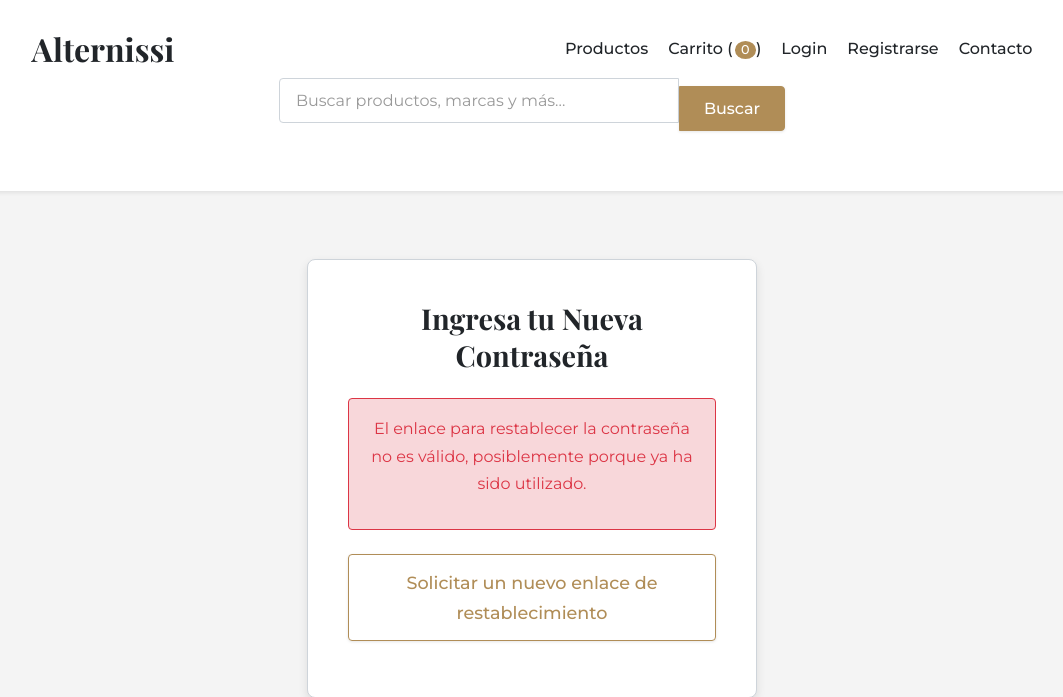
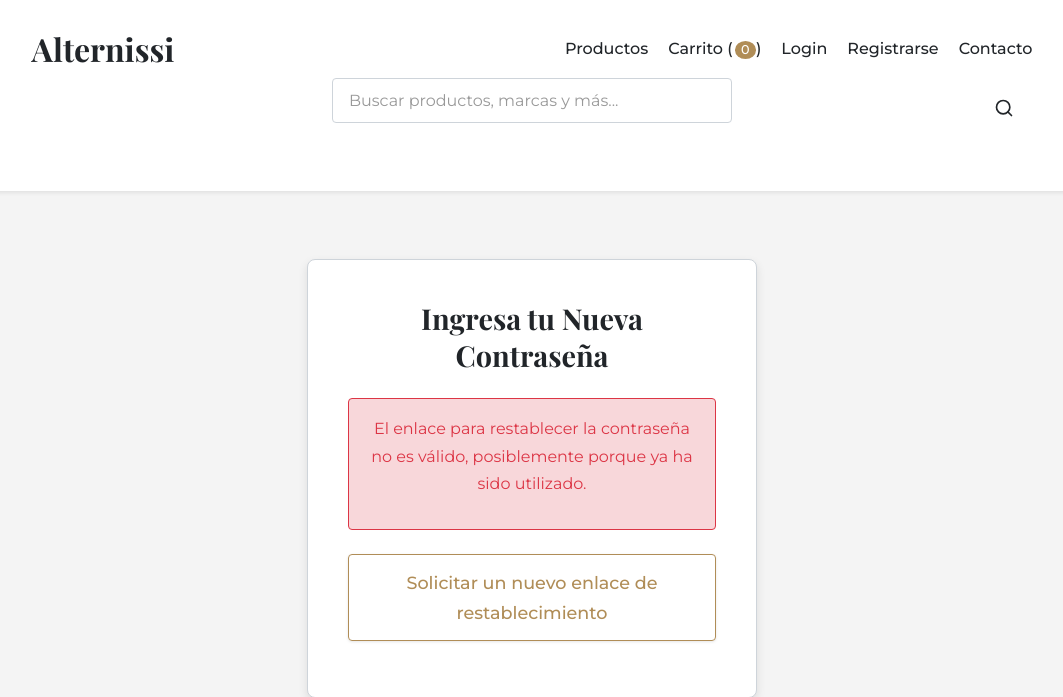
Before and after one commit to sergiorhvenetor/Alternissi, a Django app: page /reset/1/1/ in a window 1280 px wide. Shown: the top 697 px of the page, without its empty margins (108-1171 px from the left). Run offline with Django 5.2, Linux system fonts and the light colour scheme; data that the repository does not hold is empty.

Commit message:
This commit improves the search bar by adding a search icon to the button and improving the overall styling. The search button is now inside the search input, and the input has a focus effect.

```diff
--- a/post/static/post/css/style.css
+++ b/post/static/post/css/style.css
@@ -168,35 +168,54 @@ header nav ul li a.active::after { /* Para marcar la página activa si se implem
 
 .search-bar {
     display: flex;
-    justify-content: center; /* Centrar la barra de búsqueda */
-    align-items: center; /* Alinea verticalmente el input y el botón */
-    margin-top: 0.5rem; /* Reducido de 1rem a 0.5rem */
-    padding: 0 5%; /* Padding lateral para que no ocupe todo el ancho en pantallas grandes */
+    justify-content: center;
+    align-items: center;
+    margin-top: 0.5rem;
+    padding: 0 5%;
+    position: relative;
 }
 
-.search-bar input[type="search"] {
+.search-bar__input {
     padding: 0.75rem 1rem;
     border: 1px solid var(--color-medium-gray);
-    border-radius: var(--border-radius-sm) 0 0 var(--border-radius-sm);
+    border-radius: 25px;
     font-size: 1rem;
-    width: 100%; /* Ocupa el espacio disponible */
-    max-width: 400px; /* Limita el ancho máximo */
+    width: 100%;
+    max-width: 400px;
+    padding-right: 3.5rem;
+    transition: all 0.3s ease;
 }
 
-.search-bar button[type="submit"] {
-    padding: 0.75rem 1.5rem;
-    background-color: var(--color-accent);
-    color: var(--color-white);
-    border-radius: 0 var(--border-radius-sm) var(--border-radius-sm) 0;
-    cursor: pointer;
-    font-size: 1rem;
-    font-weight: 500;
-    transition: var(--transition-medium); /* Usar variable */
+.search-bar__input:focus {
+    outline: none;
+    border-color: var(--color-accent);
+    box-shadow: 0 0 8px rgba(176, 141, 87, 0.4);
 }
 
-.search-bar button[type="submit"]:hover {
-    background-color: var(--color-accent-hover);
-    transform: scale(1.03); /* Ligero zoom */
+.search-bar__button {
+    position: absolute;
+    right: calc(5% + 5px);
+    top: 50%;
+    transform: translateY(-50%);
+    background-color: transparent;
+    border: none;
+    padding: 0.5rem;
+    cursor: pointer;
+    display: flex;
+    align-items: center;
+    justify-content: center;
+    color: var(--color-dark-gray);
+}
+.search-bar__button:hover .search-icon {
+    stroke: var(--color-accent-hover);
+}
+.search-icon {
+    transition: stroke 0.3s ease;
+}
+@media (min-width: 481px) {
+    .search-bar__button {
+        right: calc(5% + 10px);
+    }
 }
 
 
--- a/post/templates/post/base.html
+++ b/post/templates/post/base.html
@@ -38,8 +38,10 @@
                 </ul>
             </nav>
             <form action="{% url 'tienda:buscar' %}" method="get" class="search-bar">
-                <input type="search" name="q" placeholder="Buscar productos, marcas y más..." value="{{ request.GET.q }}">
-                <button type="submit" class="btn btn-primary">Buscar</button>
+                <input type="search" name="q" placeholder="Buscar productos, marcas y más..." value="{{ request.GET.q }}" class="search-bar__input">
+                <button type="submit" class="search-bar__button" aria-label="Buscar">
+                    <svg xmlns="http://www.w3.org/2000/svg" width="20" height="20" viewBox="0 0 24 24" fill="none" stroke="currentColor" stroke-width="2" stroke-linecap="round" stroke-linejoin="round" class="search-icon"><circle cx="11" cy="11" r="8"></circle><line x1="21" y1="21" x2="16.65" y2="16.65"></line></svg>
+                </button>
             </form>
         </div>
     </header>
```
